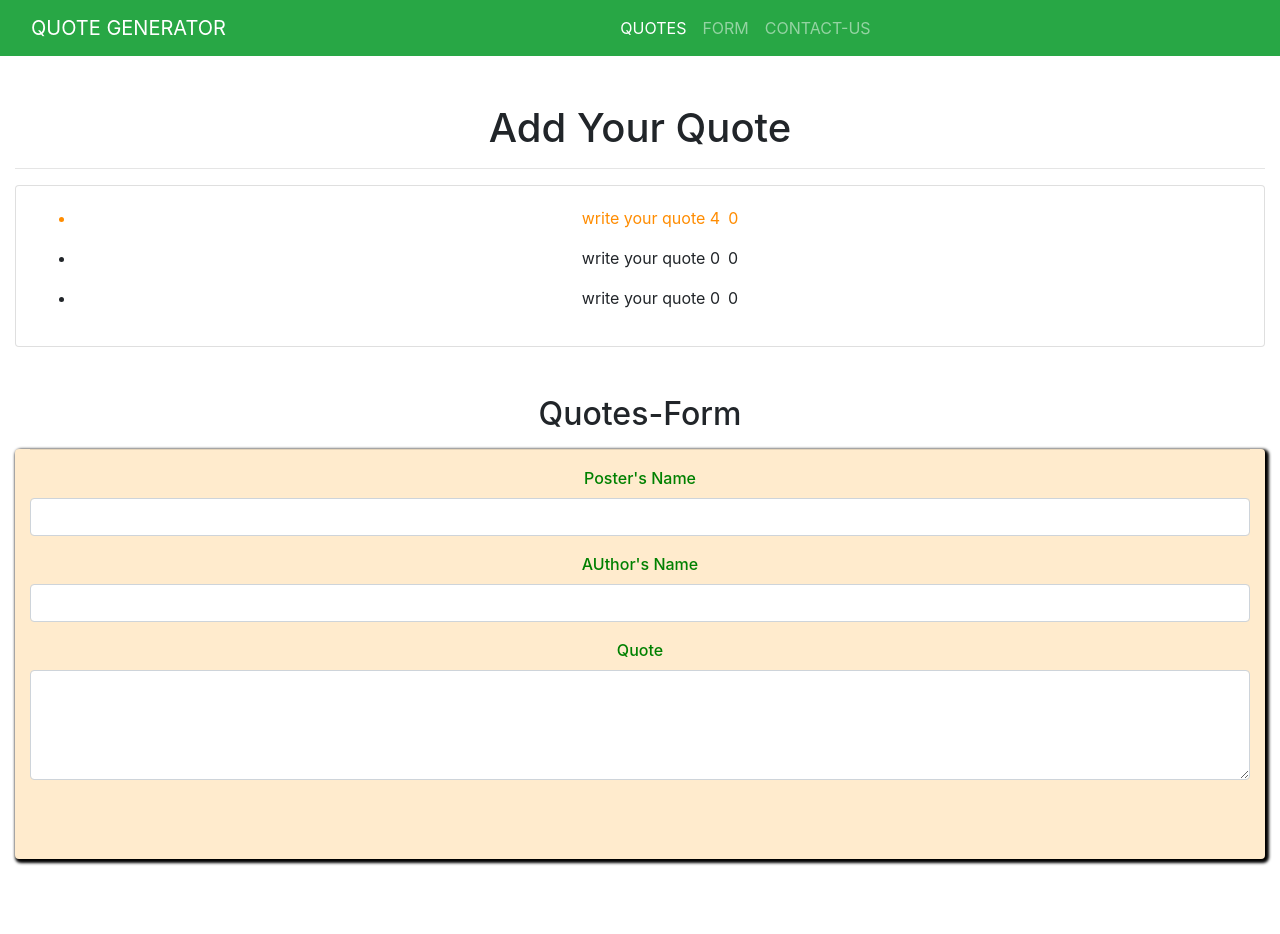
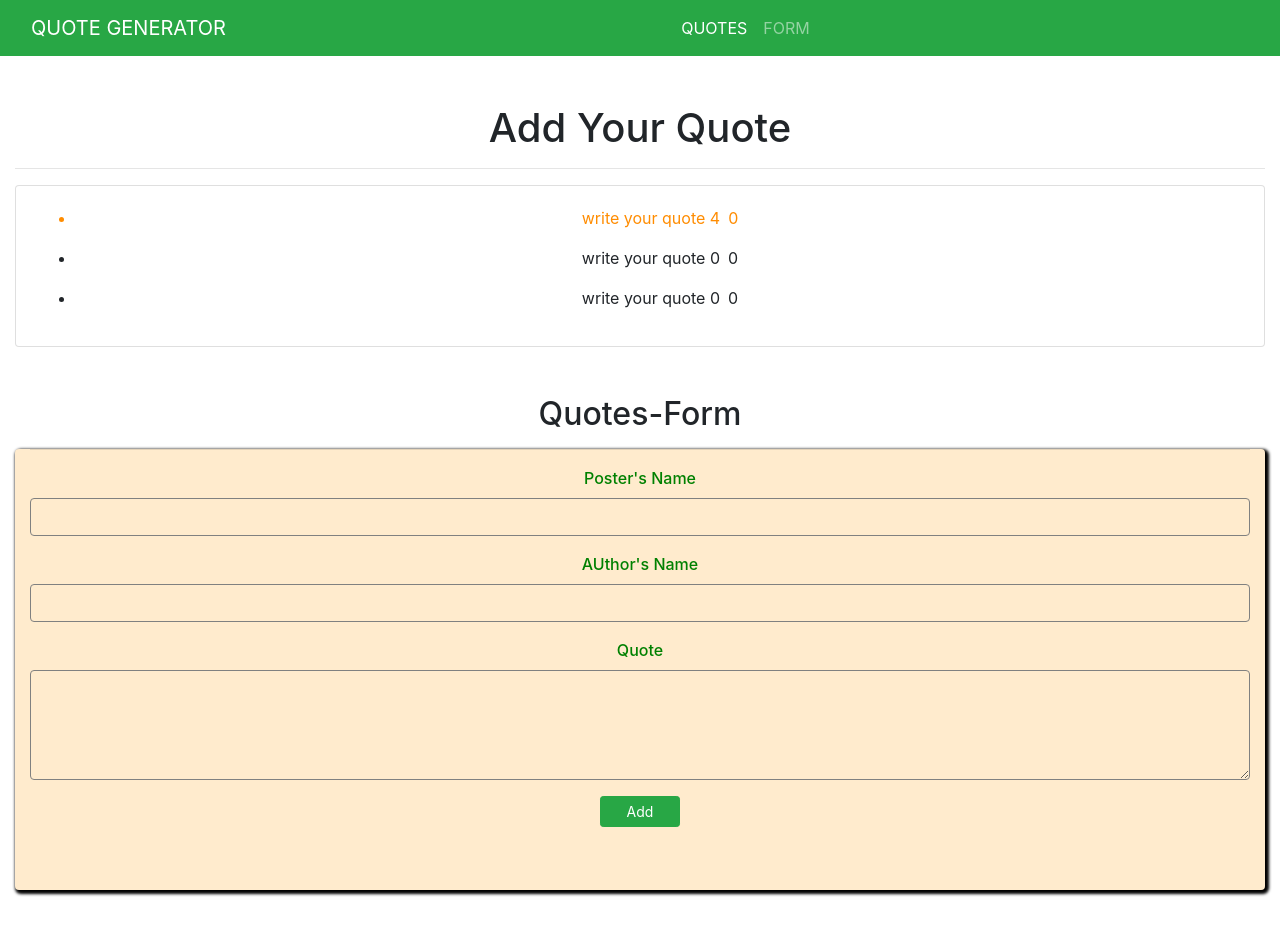
Before and after one commit to han254/quote-app, an Angular app: page / in a window 1280 px wide. Shown: the top 934 px of the page. Built offline with nearby package versions, Linux system fonts and the light colour scheme.

Commit message:
style: style theform control

```diff
--- a/src/app/navbar/navbar.component.html
+++ b/src/app/navbar/navbar.component.html
@@ -13,9 +13,6 @@
          <li class="nav-item">
            <a class="nav-link" href="#">FORM</a>
          </li>
-         <li class="nav-item">
-           <a class="nav-link" href="#">CONTACT-US</a>
-         </li>
        </ul>
      </div>
    </div>
--- a/src/app/quote-form/quote-form.component.css
+++ b/src/app/quote-form/quote-form.component.css
@@ -5,8 +5,17 @@
   box-shadow: 2px 2px 3px 2px black;
   margin-bottom: 5%;
 }
-label{
-    text-align: center;
-    color: green;
-    font-weight:500;
+label {
+
+  color: green;
+  font-weight: 500;
 }
+.btn{
+  width:80px;
+
+}
+.form-control{
+  background: transparent;
+  font-weight: 570;
+  border: 1px solid grey;
+}
--- a/src/app/quote-form/quote-form.component.html
+++ b/src/app/quote-form/quote-form.component.html
@@ -3,7 +3,7 @@
   <form>
     <div class="form-group">
 
-      <label class="" for="name">Poster's Name</label>
+      <label class="label mx-auto" for="name">Poster's Name</label>
       <input type="text" required class="form-control" id="name">
 
     </div>
@@ -18,6 +18,8 @@
     <textarea class="form-control" id="quote-text" rows="4" required></textarea>
 
   </div>
+    <button type="submit" class="btn btn-sm  btn-success">Add</button>
+
 
 
   </form>
--- a/src/app/quote-form/quote-form.component.ts
+++ b/src/app/quote-form/quote-form.component.ts
@@ -1,5 +1,5 @@
 import { Component, OnInit } from '@angular/core';
-
+import { Quote} from '../quote';
 @Component({
   selector: 'app-quote-form',
   templateUrl: './quote-form.component.html',
@@ -7,6 +7,8 @@ import { Component, OnInit } from '@angular/core';
 })
 export class QuoteFormComponent implements OnInit {
 
+  newQuote= new Quote(0, "",0,0 ,new Date());
+
   constructor() { }
 
   ngOnInit(): void {
```
